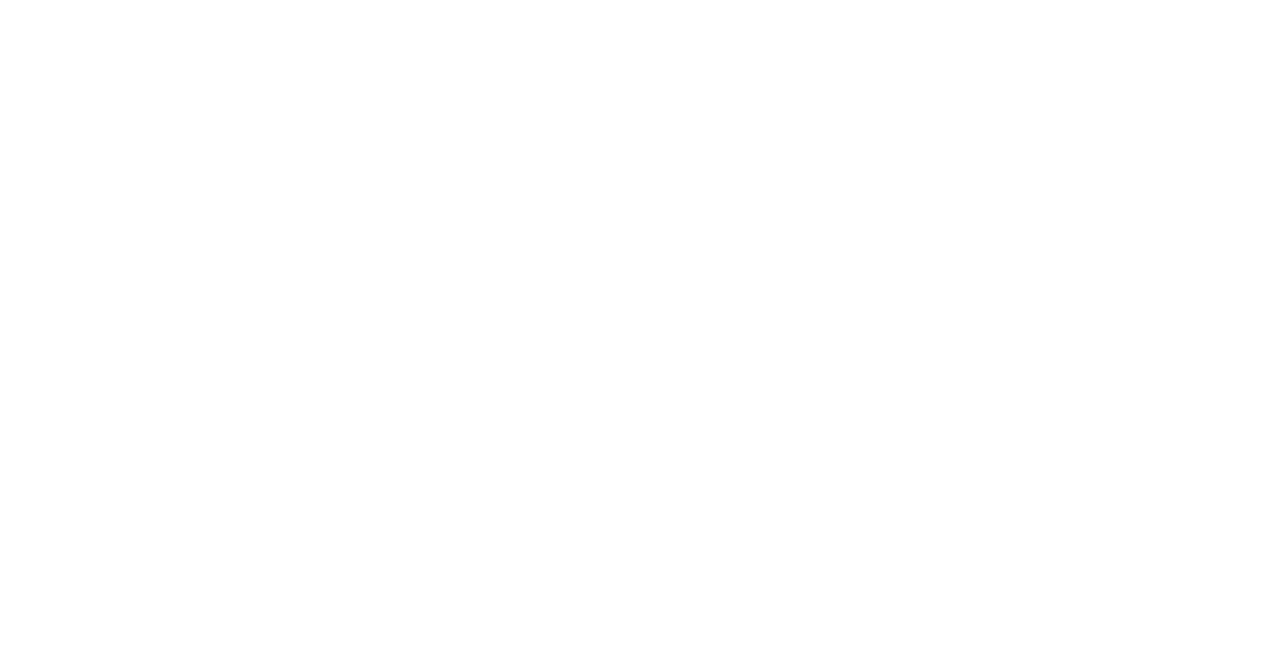
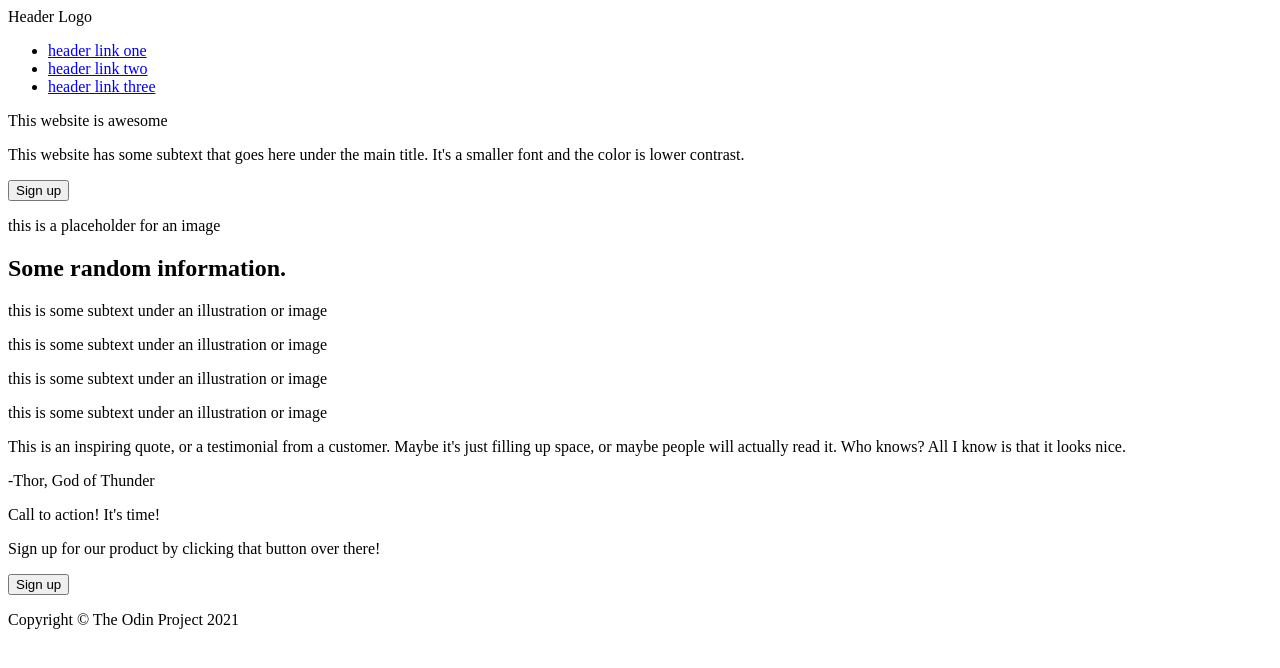
Before and after one commit to Coldie00/landing-page, a plain HTML site: page index.html in a window 1280 px wide. Drawn offline with Linux system fonts and the light colour scheme.

Commit message:
Add working html w/o styling

```diff
--- a/index.html
+++ b/index.html
@@ -4,9 +4,78 @@
     <meta charset="UTF-8">
     <meta http-equiv="X-UA-Compatible" content="IE=edge">
     <meta name="viewport" content="width=device-width, initial-scale=1.0">
-    <title>Document</title>
+    <title>Landing Page</title>
+    <link rel="stylesheet" href="./style.css">
 </head>
 <body>
+        <div class="header">
+            <div class="logo">
+                <div>Header Logo</div>
+            </div>
+            <ul class="header-links">
+                <li><a href="#">header link one</a></li>
+                <li><a href="#">header link two</a></li>
+                <li><a href="#">header link three</a></li>
+            </ul>
+            <div class="signupsection">
+                <div class="left">
+                    <p>This website is awesome</p>
+                    <p>This website has some subtext that goes here under the main title. It's a smaller font and the color is lower contrast.</p>
+                    <button class="signupbutton">Sign up</button>
+                </div>
+                <div class="right">
+                    <div class="image">
+                        <p>this is a placeholder for an image</p>
+                    </div>
+                </div>
+            </div>
+        </div>
+
+        <div class="mainsection">
+            <h2>Some random information.</h2>
+            <div class="card-container">
+                <div class="card">
+                    <div class="square"></div>
+                    <p>this is some subtext under an illustration or image</p>
+                </div>
+
+                <div class="card">
+                    <div class="square"></div>
+                    <p>this is some subtext under an illustration or image</p>
+                </div>
+
+                <div class="card">
+                    <div class="square"></div>
+                    <p>this is some subtext under an illustration or image</p>
+                </div>
+
+                <div class="card">
+                    <div class="square"></div>
+                    <p>this is some subtext under an illustration or image</p>
+                </div>
+            </div>
+        </div>
+
+        <div class="quotesection">
+            <p>This is an inspiring quote, or a testimonial from a customer. Maybe it's just filling up space, or maybe people will actually read it. Who knows? All I know is that it looks nice.</p>
+            <p>-Thor, God of Thunder</p>
+        </div>
+
+        <div class="calltoaction">
+            <div class="signup-container">
+                <div class="left">
+                    <p> Call to action! It's time!</p>
+                    <p>Sign up for our product by clicking that button over there!</p>
+                </div>
+                <div class="right">
+                    <button class="actionbutton">Sign up</button>
+                </div>
+            </div>
+        </div>
+
+        <div class="footer">
+            <p>Copyright &copy; The Odin Project 2021</p>
+        </div>
 
 </body>
 </html>
```
